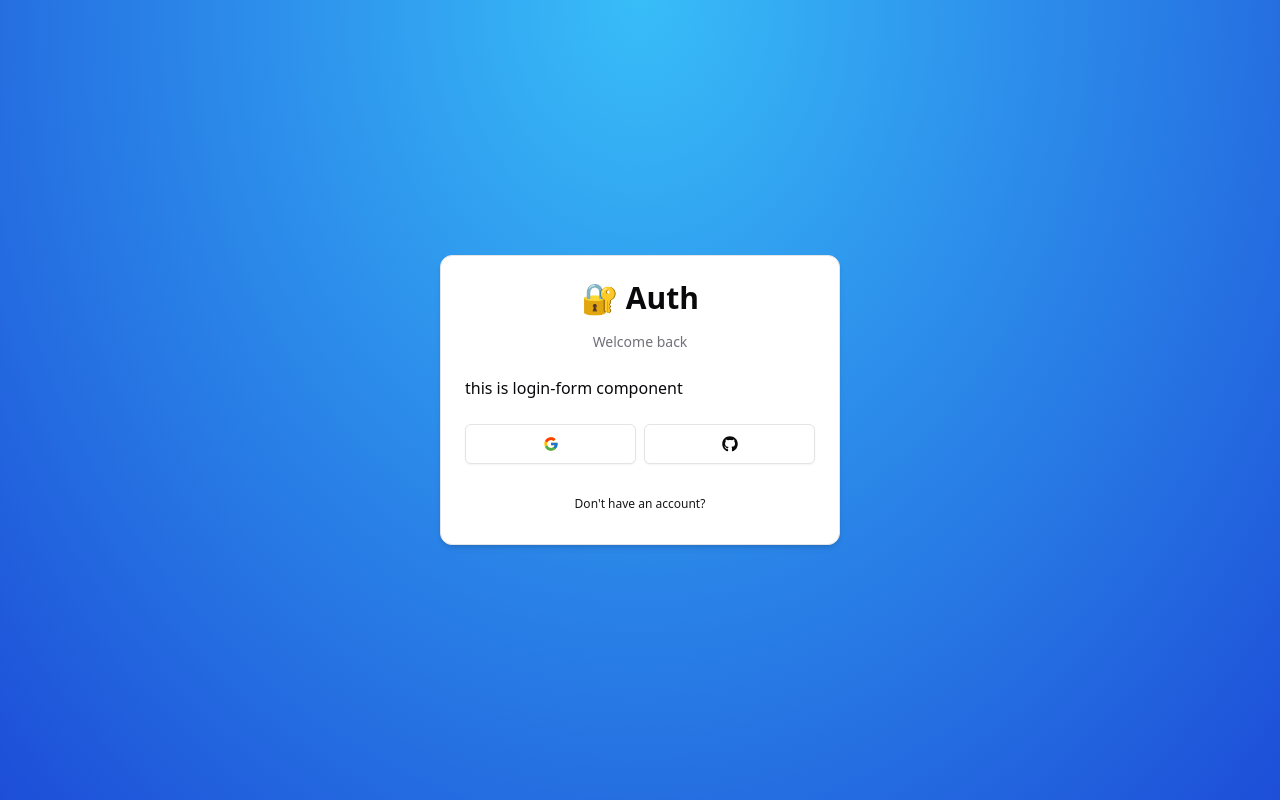
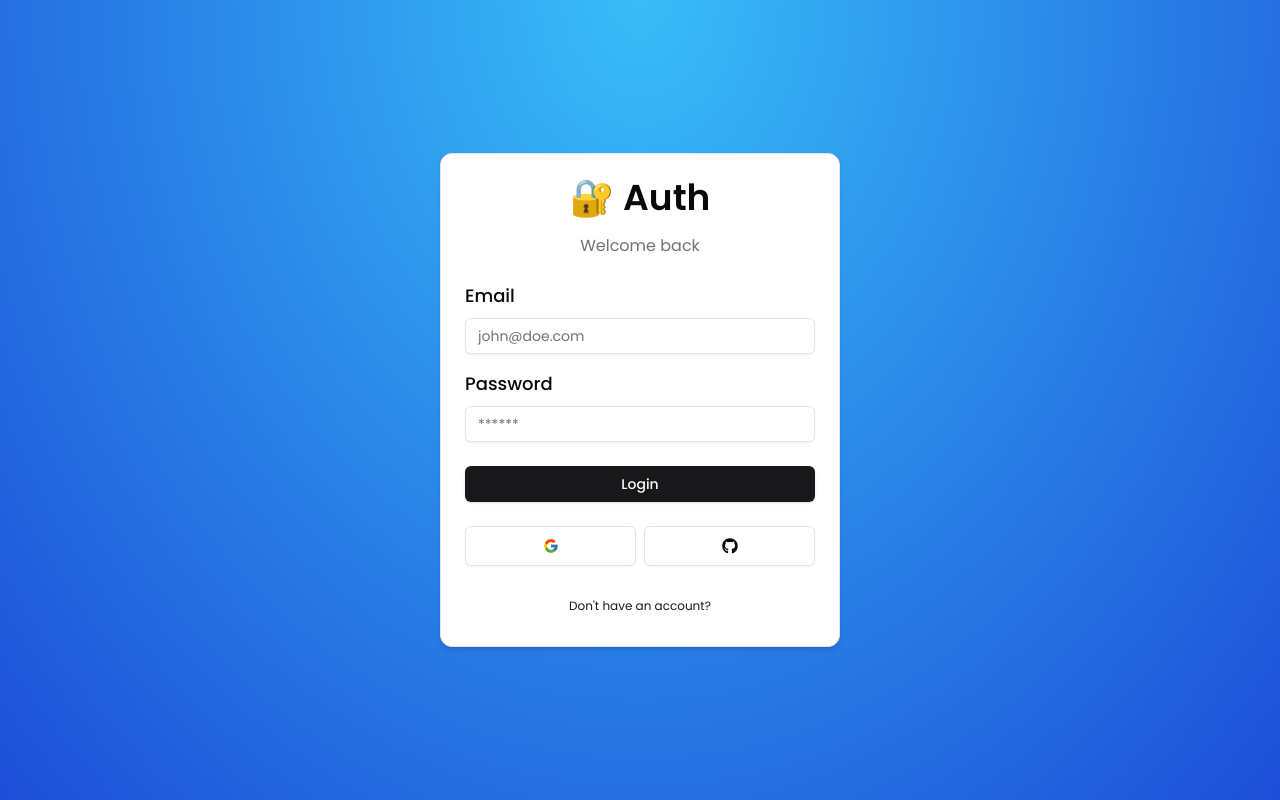
Before and after one commit to hi-carry-lee/next-auth-demo, a Next.js app: page /auth/login in a window 1280 px wide. Built offline with nearby package versions, Linux system fonts and the light colour scheme.

Commit message:
feat: finish login form

```diff
--- a/app/layout.tsx
+++ b/app/layout.tsx
@@ -1,15 +1,21 @@
 import type { Metadata } from "next";
-import { Geist, Geist_Mono } from "next/font/google";
+import { Poppins } from "next/font/google";
 import "./globals.css";
 
-const geistSans = Geist({
-  variable: "--font-geist-sans",
+const poppins = Poppins({
   subsets: ["latin"],
-});
-
-const geistMono = Geist_Mono({
-  variable: "--font-geist-mono",
-  subsets: ["latin"],
+  weight: [
+    "100",
+    "200",
+    "300",
+    "400",
+    "500",
+    "600",
+    "500",
+    "700",
+    "800",
+    "900",
+  ],
 });
 
 export const metadata: Metadata = {
@@ -24,11 +30,7 @@
 }>) {
   return (
     <html lang="en">
-      <body
-        className={`${geistSans.variable} ${geistMono.variable} antialiased`}
-      >
-        {children}
-      </body>
+      <body className={`${poppins.className}  antialiased`}>{children}</body>
     </html>
   );
 }
--- a/components/auth/header.tsx
+++ b/components/auth/header.tsx
@@ -5,8 +5,8 @@
 export function Header({ label }: HeaderProps) {
   return (
     <div className="w-full flex flex-col gap-y-4 items-center justify-center">
-      <h1 className="text-3xl font-semibold">🔐 Auth</h1>
-      <p className="text-muted-foreground text-sm">{label}</p>
+      <h1 className="text-4xl font-semibold">🔐 Auth</h1>
+      <p className="text-muted-foreground text-md">{label}</p>
     </div>
   );
 }
--- a/components/auth/login-form.tsx
+++ b/components/auth/login-form.tsx
@@ -1,7 +1,44 @@
+"use client";
+
+import { useForm } from "react-hook-form";
+import { useRouter } from "next/navigation";
+import { zodResolver } from "@hookform/resolvers/zod";
+import * as z from "zod";
+
+import {
+  Form,
+  FormField,
+  FormItem,
+  FormLabel,
+  FormControl,
+  FormMessage,
+} from "@/components/ui/form";
+import { Input } from "@/components/ui/input";
+import { LoginSchema } from "@/schemas/index";
 import { CardWrapper } from "@/components/auth/card-wrapper";
+import { Button } from "../ui/button";
+import { FormError } from "@/components/form/form-error";
+import { FormSuccess } from "@/components/form/form-success";
 
 // it's a component not a page, so don't use default export
 export function LoginForm() {
+  const router = useRouter();
+
+  const form = useForm<z.infer<typeof LoginSchema>>({
+    resolver: zodResolver(LoginSchema),
+    defaultValues: {
+      email: "",
+      password: "",
+    },
+  });
+
+  const handleSubmit = (data: z.infer<typeof LoginSchema>) => {
+    console.log("handle login, data: ", data);
+    if (data) {
+      router.push("/dashboard");
+    }
+  };
+
   return (
     <CardWrapper
       headerLabel="Welcome back"
@@ -9,7 +46,49 @@
       backButtonHref="/auth/register"
       showSocial
     >
-      this is login-form component
+      <Form {...form}>
+        <form
+          onSubmit={form.handleSubmit(handleSubmit)}
+          // we could use space-y-4, but we want button to expand to the whole width, so flex is more suitable
+          className="space-y-6"
+        >
+          {/* the div here is just to have a narrow space between two inputs */}
+          <div className="space-y-4">
+            <FormField
+              control={form.control}
+              name="email"
+              render={({ field }) => (
+                <FormItem>
+                  <FormLabel className="text-lg">Email</FormLabel>
+                  <FormControl>
+                    <Input placeholder="john@doe.com" {...field} type="email" />
+                  </FormControl>
+                  <FormMessage />
+                </FormItem>
+              )}
+            />
+            <FormField
+              control={form.control}
+              name="password"
+              render={({ field }) => (
+                <FormItem>
+                  <FormLabel className="text-lg">Password</FormLabel>
+                  <FormControl>
+                    <Input placeholder="******" {...field} type="password" />
+                  </FormControl>
+                  <FormMessage />
+                </FormItem>
+              )}
+            />
+          </div>
+          {/* 两个组件是否展示，依赖于 message 属性是否传值 */}
+          <FormError message="" />
+          <FormSuccess message="" />
+          <Button type="submit" className="w-full">
+            Login
+          </Button>
+        </form>
+      </Form>
     </CardWrapper>
   );
 }
--- /dev/null
+++ b/components/form/form-error.tsx
@@ -0,0 +1,17 @@
+// if choose NEW YORK style in install Shadcn, then it include react-icons
+// if not, then you could choose lucide-icons or install react-icons manually: npm install @radix-ui/react-icons
+import { ExclamationTriangleIcon } from "@radix-ui/react-icons";
+
+interface FormErrorProps {
+  message?: string;
+}
+
+export function FormError({ message }: FormErrorProps) {
+  if (!message) return null;
+  return (
+    <div className="bg-destructive/15 p-3 rounded-md flex items-center gap-x-2 text-sm text-destructive">
+      <ExclamationTriangleIcon className="size-4" />
+      <p>{message}</p>
+    </div>
+  );
+}
--- /dev/null
+++ b/components/form/form-success.tsx
@@ -0,0 +1,15 @@
+import { CheckCircledIcon } from "@radix-ui/react-icons";
+
+interface FormSuccessProps {
+  message?: string;
+}
+
+export function FormSuccess({ message }: FormSuccessProps) {
+  if (!message) return null;
+  return (
+    <div className="bg-emerald-500/15 p-3 rounded-md flex items-center gap-x-2 text-sm text-emerald-500">
+      <CheckCircledIcon className="size-4" />
+      <p>{message}</p>
+    </div>
+  );
+}
--- /dev/null
+++ b/components/ui/form.tsx
@@ -0,0 +1,178 @@
+"use client"
+
+import * as React from "react"
+import * as LabelPrimitive from "@radix-ui/react-label"
+import { Slot } from "@radix-ui/react-slot"
+import {
+  Controller,
+  ControllerProps,
+  FieldPath,
+  FieldValues,
+  FormProvider,
+  useFormContext,
+} from "react-hook-form"
+
+import { cn } from "@/lib/utils"
+import { Label } from "@/components/ui/label"
+
+const Form = FormProvider
+
+type FormFieldContextValue<
+  TFieldValues extends FieldValues = FieldValues,
+  TName extends FieldPath<TFieldValues> = FieldPath<TFieldValues>
+> = {
+  name: TName
+}
+
+const FormFieldContext = React.createContext<FormFieldContextValue>(
+  {} as FormFieldContextValue
+)
+
+const FormField = <
+  TFieldValues extends FieldValues = FieldValues,
+  TName extends FieldPath<TFieldValues> = FieldPath<TFieldValues>
+>({
+  ...props
+}: ControllerProps<TFieldValues, TName>) => {
+  return (
+    <FormFieldContext.Provider value={{ name: props.name }}>
+      <Controller {...props} />
+    </FormFieldContext.Provider>
+  )
+}
+
+const useFormField = () => {
+  const fieldContext = React.useContext(FormFieldContext)
+  const itemContext = React.useContext(FormItemContext)
+  const { getFieldState, formState } = useFormContext()
+
+  const fieldState = getFieldState(fieldContext.name, formState)
+
+  if (!fieldContext) {
+    throw new Error("useFormField should be used within <FormField>")
+  }
+
+  const { id } = itemContext
+
+  return {
+    id,
+    name: fieldContext.name,
+    formItemId: `${id}-form-item`,
+    formDescriptionId: `${id}-form-item-description`,
+    formMessageId: `${id}-form-item-message`,
+    ...fieldState,
+  }
+}
+
+type FormItemContextValue = {
+  id: string
+}
+
+const FormItemContext = React.createContext<FormItemContextValue>(
+  {} as FormItemContextValue
+)
+
+const FormItem = React.forwardRef<
+  HTMLDivElement,
+  React.HTMLAttributes<HTMLDivElement>
+>(({ className, ...props }, ref) => {
+  const id = React.useId()
+
+  return (
+    <FormItemContext.Provider value={{ id }}>
+      <div ref={ref} className={cn("space-y-2", className)} {...props} />
+    </FormItemContext.Provider>
+  )
+})
+FormItem.displayName = "FormItem"
+
+const FormLabel = React.forwardRef<
+  React.ElementRef<typeof LabelPrimitive.Root>,
+  React.ComponentPropsWithoutRef<typeof LabelPrimitive.Root>
+>(({ className, ...props }, ref) => {
+  const { error, formItemId } = useFormField()
+
+  return (
+    <Label
+      ref={ref}
+      className={cn(error && "text-destructive", className)}
+      htmlFor={formItemId}
+      {...props}
+    />
+  )
+})
+FormLabel.displayName = "FormLabel"
+
+const FormControl = React.forwardRef<
+  React.ElementRef<typeof Slot>,
+  React.ComponentPropsWithoutRef<typeof Slot>
+>(({ ...props }, ref) => {
+  const { error, formItemId, formDescriptionId, formMessageId } = useFormField()
+
+  return (
+    <Slot
+      ref={ref}
+      id={formItemId}
+      aria-describedby={
+        !error
+          ? `${formDescriptionId}`
+          : `${formDescriptionId} ${formMessageId}`
+      }
+      aria-invalid={!!error}
+      {...props}
+    />
+  )
+})
+FormControl.displayName = "FormControl"
+
+const FormDescription = React.forwardRef<
+  HTMLParagraphElement,
+  React.HTMLAttributes<HTMLParagraphElement>
+>(({ className, ...props }, ref) => {
+  const { formDescriptionId } = useFormField()
+
+  return (
+    <p
+      ref={ref}
+      id={formDescriptionId}
+      className={cn("text-[0.8rem] text-muted-foreground", className)}
+      {...props}
+    />
+  )
+})
+FormDescription.displayName = "FormDescription"
+
+const FormMessage = React.forwardRef<
+  HTMLParagraphElement,
+  React.HTMLAttributes<HTMLParagraphElement>
+>(({ className, children, ...props }, ref) => {
+  const { error, formMessageId } = useFormField()
+  const body = error ? String(error?.message) : children
+
+  if (!body) {
+    return null
+  }
+
+  return (
+    <p
+      ref={ref}
+      id={formMessageId}
+      className={cn("text-[0.8rem] font-medium text-destructive", className)}
+      {...props}
+    >
+      {body}
+    </p>
+  )
+})
+FormMessage.displayName = "FormMessage"
+
+export {
+  useFormField,
+  Form,
+  FormItem,
+  FormLabel,
+  FormControl,
+  FormDescription,
+  FormMessage,
+  FormField,
+}
--- /dev/null
+++ b/components/ui/input.tsx
@@ -0,0 +1,22 @@
+import * as React from "react"
+
+import { cn } from "@/lib/utils"
+
+const Input = React.forwardRef<HTMLInputElement, React.ComponentProps<"input">>(
+  ({ className, type, ...props }, ref) => {
+    return (
+      <input
+        type={type}
+        className={cn(
+          "flex h-9 w-full rounded-md border border-input bg-transparent px-3 py-1 text-base shadow-sm transition-colors file:border-0 file:bg-transparent file:text-sm file:font-medium file:text-foreground placeholder:text-muted-foreground focus-visible:outline-none focus-visible:ring-1 focus-visible:ring-ring disabled:cursor-not-allowed disabled:opacity-50 md:text-sm",
+          className
+        )}
+        ref={ref}
+        {...props}
+      />
+    )
+  }
+)
+Input.displayName = "Input"
+
+export { Input }
--- /dev/null
+++ b/components/ui/label.tsx
@@ -0,0 +1,26 @@
+"use client"
+
+import * as React from "react"
+import * as LabelPrimitive from "@radix-ui/react-label"
+import { cva, type VariantProps } from "class-variance-authority"
+
+import { cn } from "@/lib/utils"
+
+const labelVariants = cva(
+  "text-sm font-medium leading-none peer-disabled:cursor-not-allowed peer-disabled:opacity-70"
+)
+
+const Label = React.forwardRef<
+  React.ElementRef<typeof LabelPrimitive.Root>,
+  React.ComponentPropsWithoutRef<typeof LabelPrimitive.Root> &
+    VariantProps<typeof labelVariants>
+>(({ className, ...props }, ref) => (
+  <LabelPrimitive.Root
+    ref={ref}
+    className={cn(labelVariants(), className)}
+    {...props}
+  />
+))
+Label.displayName = LabelPrimitive.Root.displayName
+
+export { Label }
--- /dev/null
+++ b/schemas/index.ts
@@ -0,0 +1,9 @@
+import * as z from "zod";
+
+export const LoginSchema = z.object({
+  email: z.string().email({
+    message: "Email is required",
+  }),
+  // no need to validate the length of password, since some situations like first time login, the password won't satisfy the requirement
+  password: z.string().nonempty("You must input your password!"),
+});
```
Also changed, not shown: package.json (+6 -1 lines), 2 other files (tests, documents, lock files or other folders).
